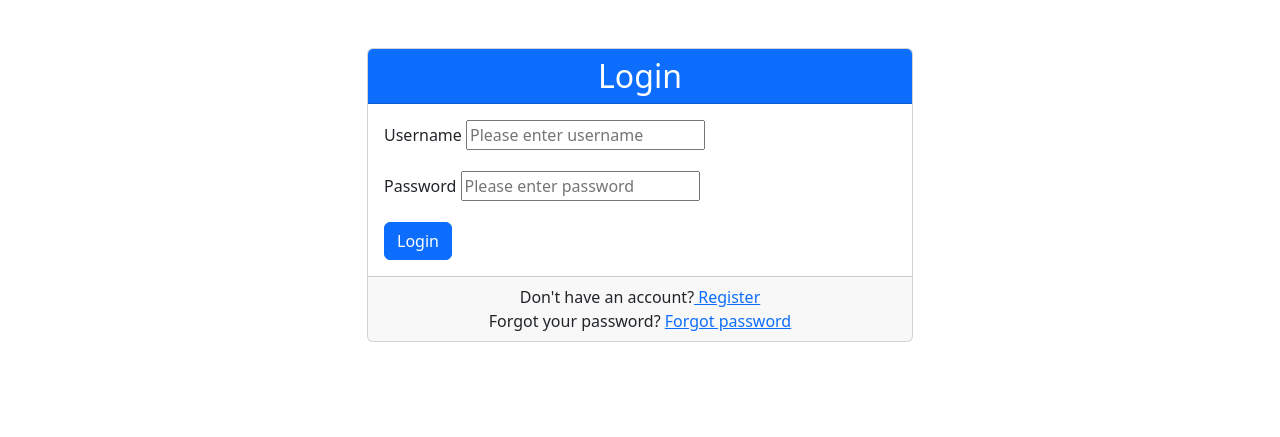
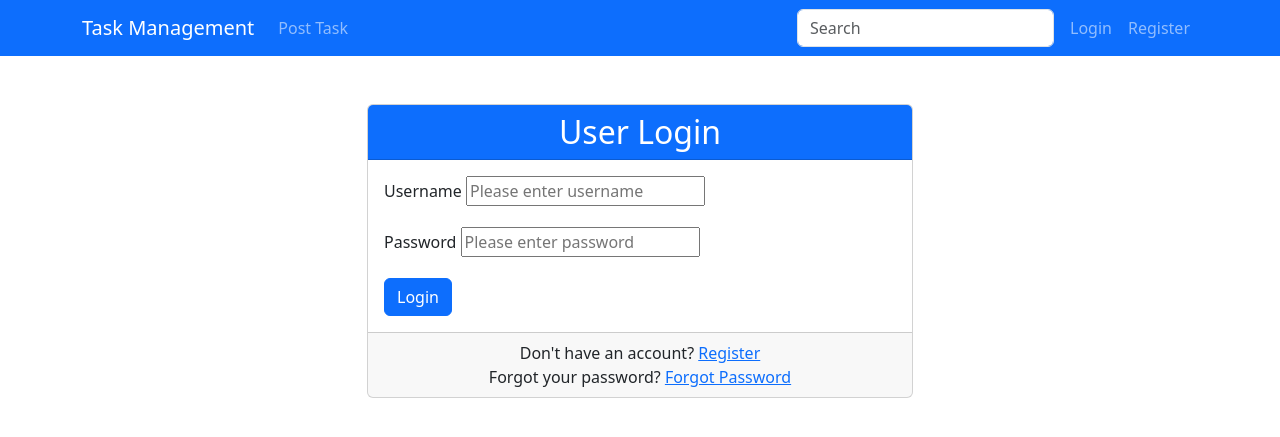
Before and after one commit to Rebecca115/CITS-5505-group-work, a Flask app: page /user/login in a window 1280 px wide. Shown: the top 437 px of the page. Run offline with Flask 3, Linux system fonts and the light colour scheme; parts of the project's set-up code (start-up, migrations or seed data) failed here and were passed over; some libraries are stand-ins or nearby versions.

Commit message:
update html sample

```diff
--- a/task/templates/detail.html
+++ b/task/templates/detail.html
@@ -10,14 +10,14 @@
 <!-- Navigation Bar -->
 <nav class="navbar navbar-expand-lg navbar-dark bg-primary">
     <div class="container">
-        <a class="navbar-brand" href="#">Task List</a>
+        <a class="navbar-brand" href="#">Task Management</a>
         <button class="navbar-toggler" type="button" data-bs-toggle="collapse" data-bs-target="#navbarNav">
             <span class="navbar-toggler-icon"></span>
         </button>
         <div class="collapse navbar-collapse" id="navbarNav">
             <ul class="navbar-nav me-auto">
                 <li class="nav-item">
-                    <a class="nav-link" href="/post">Post a Task</a>
+                    <a class="nav-link" href="/post">Post Task</a>
                 </li>
             </ul>
             <form class="d-flex">
--- a/user/templates/login.html
+++ b/user/templates/login.html
@@ -2,31 +2,69 @@
 <html lang="en">
 <head>
     <meta charset="UTF-8">
-    <title>Login</title>
+    <meta name="viewport" content="width=device-width, initial-scale=1.0">
     <link href="https://cdn.jsdelivr.net/npm/bootstrap@5.3.3/dist/css/bootstrap.min.css" rel="stylesheet">
+    <title>User Login</title>
+    <style>
+        .hidden {
+            display: none;
+        }
+    </style>
 </head>
 <body>
 
+<nav class="navbar navbar-expand-lg navbar-dark bg-primary">
+    <div class="container">
+        <a class="navbar-brand" href="/">Task Management</a>
+        <button class="navbar-toggler" type="button" data-bs-toggle="collapse" data-bs-target="#navbarNav">
+            <span class="navbar-toggler-icon"></span>
+        </button>
+        <div class="collapse navbar-collapse" id="navbarNav">
+            <ul class="navbar-nav me-auto">
+                <li class="nav-item">
+                    <a class="nav-link" href="/post">Post Task</a>
+                </li>
+            </ul>
+            <form class="d-flex">
+                <input class="form-control me-2" type="search" placeholder="Search" id="searchInput">
+            </form>
+            <ul class="navbar-nav">
+                {% if current_user.is_authenticated %}
+                    <li class="nav-item">
+                        <a class="nav-link" href="/user/{{ current_user.id }}/tasks">My Tasks</a>
+                    </li>
+                    <li class="nav-item">
+                        <a class="nav-link" href="/user/logout">Logout</a>
+                    </li>
+                {% else %}
+                    <li class="nav-item">
+                        <a class="nav-link" href="/user/login">Login</a>
+                    </li>
+                    <li class="nav-item">
+                        <a class="nav-link" href="/user/register">Register</a>
+                    </li>
+                {% endif %}
+            </ul>
+        </div>
+    </div>
+</nav>
 
-
-<div class="container">
-    <div class="row justify-content-center mt-5">
-
-        <div class="col-md-6">
+<div class="container my-4">
     {% with messages = get_flashed_messages(with_categories=true) %}
         {% if messages %}
             {% for category, message in messages %}
                 <div class="alert alert-{{ category }} alert-dismissible fade show" role="alert" onclick="this.style.display='none';">
                     {{ message }}
-
                 </div>
             {% endfor %}
         {% endif %}
     {% endwith %}
+
+    <div class="row justify-content-center mt-5">
+        <div class="col-md-6">
             <div class="card">
-
                 <div class="card-header bg-primary text-white">
-                    <h2 class="title text-center mb-0">Login</h2>
+                    <h2 class="title text-center mb-0">User Login</h2>
                 </div>
                 <div class="card-body">
                     <form class="login-form" method="POST" action="{{ url_for('user.login') }}">
@@ -45,12 +83,28 @@
                     </form>
                 </div>
                 <div class="card-footer text-center">
-                    <div>Don't have an account?<a href="{{ url_for('user.register') }}"> Register</a></div>
-                    <div>Forgot your password? <a href="{{ url_for('user.forgot_password') }}"> Forgot password</a></div>
+                    <div>Don't have an account? <a href="{{ url_for('user.register') }}">Register</a></div>
+                    <div>Forgot your password? <a href="{{ url_for('user.forgot_password') }}">Forgot Password</a></div>
                 </div>
             </div>
         </div>
     </div>
 </div>
+
+<script src="https://code.jquery.com/jquery-3.7.1.js"></script>
+<script src="https://cdn.jsdelivr.net/npm/bootstrap@5.3.3/dist/js/bootstrap.bundle.min.js"></script>
+<script>
+    $(function () {
+        $('#searchInput').on('keypress', function (e) {
+            if (e.which === 13) {
+                var query = $(this).val();
+                if (query) {
+                    window.location.href = `/search?query=${encodeURIComponent(query)}`;
+                }
+            }
+        });
+    });
+</script>
+
 </body>
 </html>
```
Also changed, not shown: task/templates/index.html (+8 -8 lines), task/templates/post.html (+38 -2 lines), user/templates/mine.html (+60 -14 lines). Lines whose indentation alone changed are shown as unchanged.
